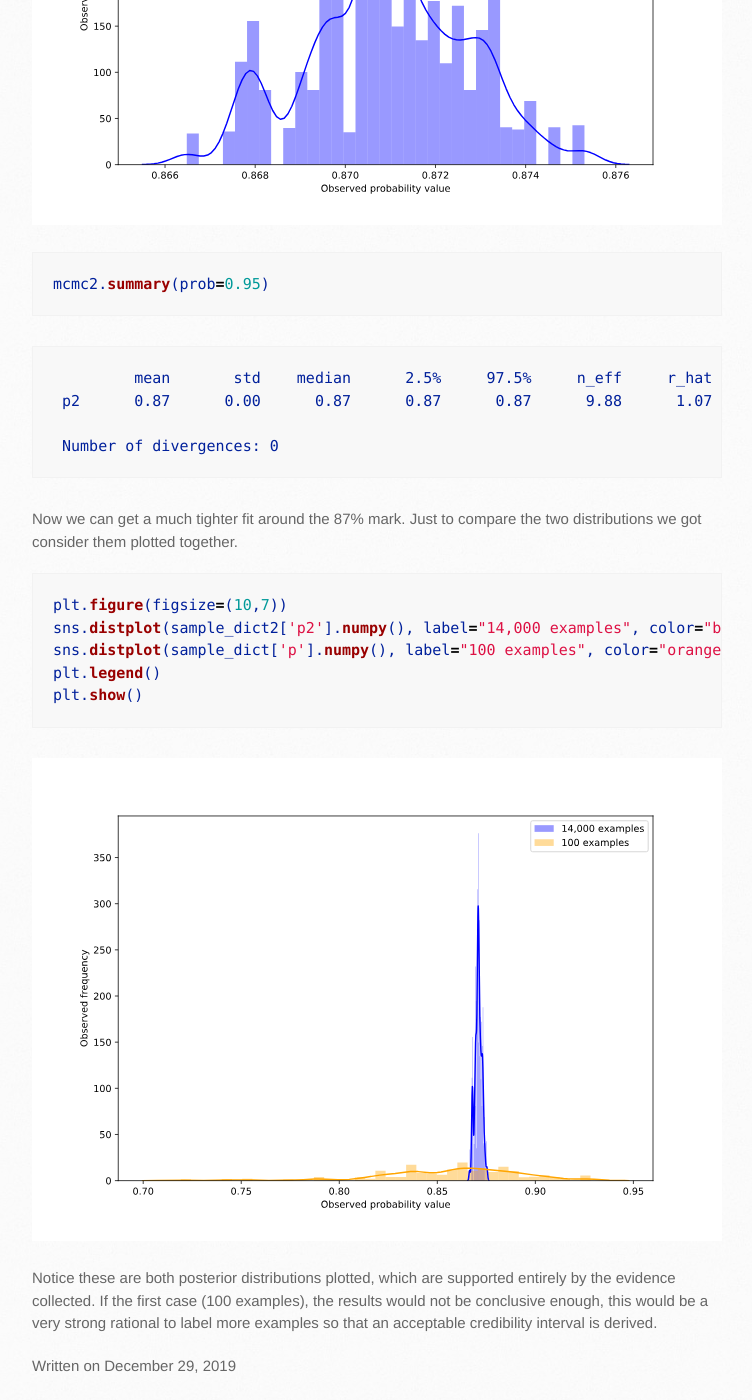
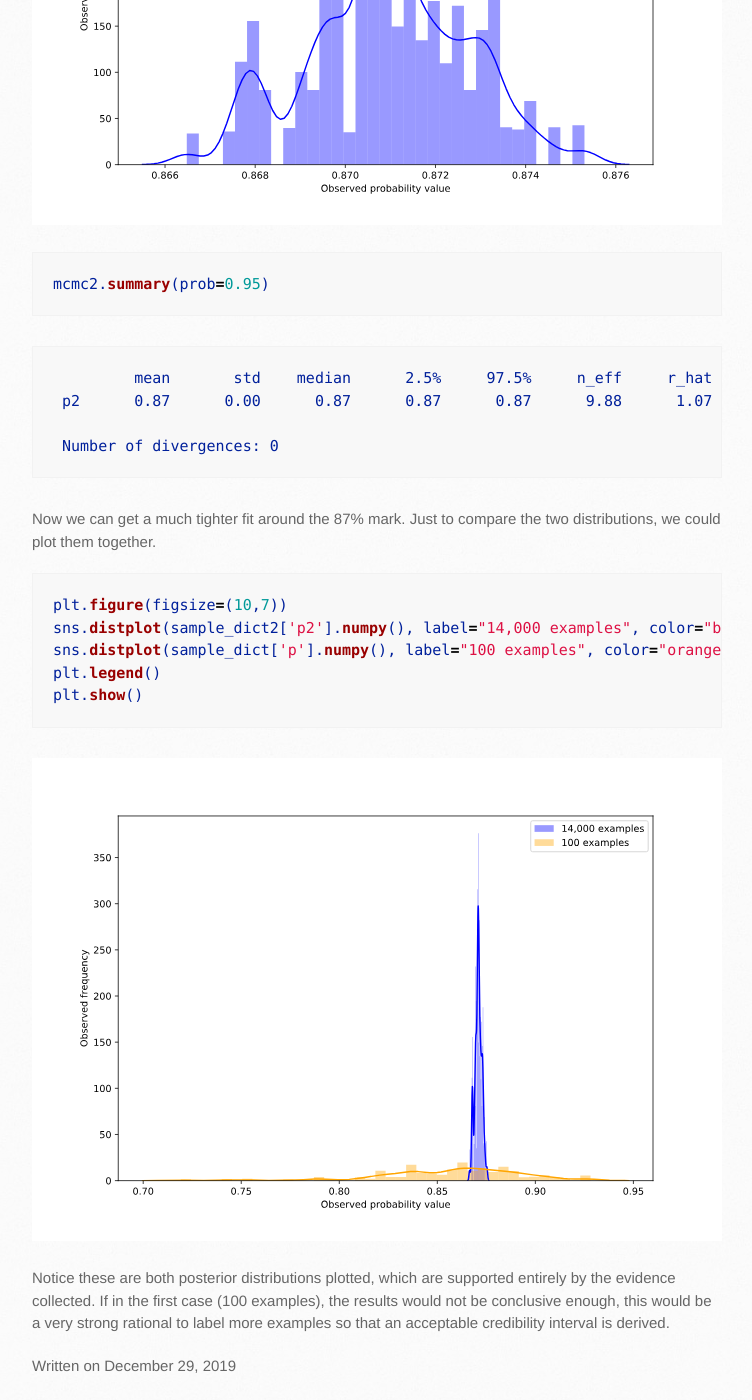
Before and after one commit to bshabashFD/bshabashFD.github.io_old2, a Jekyll site: the page built from _posts/2019-12-29-basic-probabilistic-programming.md, in a window 1280 px wide and 1400 px high, scrolled down 8848 px. Shown: the whole window, without its empty margins (138-890 px from the left). Built offline with Jekyll 4.4.1, drawn with Linux system fonts in a browser that asks for light colours; a script that is not in the unit is left out; some of the changed text lies outside the part shown.

Commit message:
fixed some word-smithing

````diff
--- a/_posts/2019-12-29-basic-probabilistic-programming.md
+++ b/_posts/2019-12-29-basic-probabilistic-programming.md
@@ -348,8 +348,8 @@ mcmc2.summary(prob=0.95)
 ```
 
 
-Now we can get a much tighter fit around the 87% mark. Just to compare the two distributions
-we got consider them plotted together.
+Now we can get a much tighter fit around the 87% mark. Just to compare the two distributions,
+we could plot them together.
 
 
 ```python
@@ -365,6 +365,6 @@ plt.show()
 
 
 Notice these are both posterior distributions plotted, which are supported entirely by the
-evidence collected. If the first case (100 examples), the results would not be conclusive
+evidence collected. If in the first case (100 examples), the results would not be conclusive
 enough, this would be a very strong rational to label more examples so that an acceptable
 credibility interval is derived.
````
Also changed, not shown: other parts of _posts/2019-12-29-basic-probabilistic-programming.md (+1 -1 lines).
